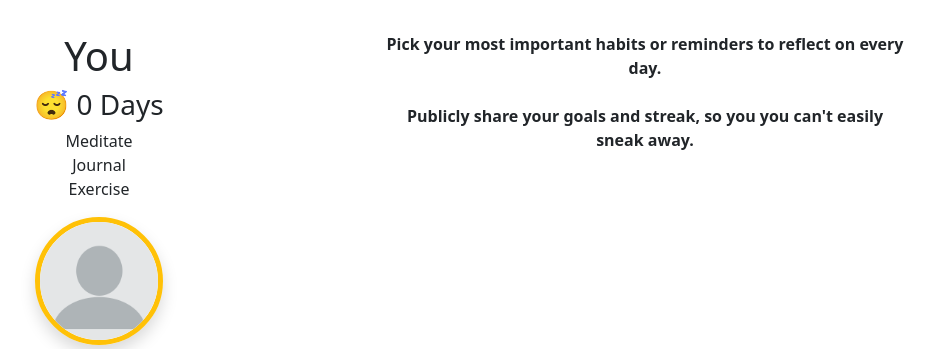
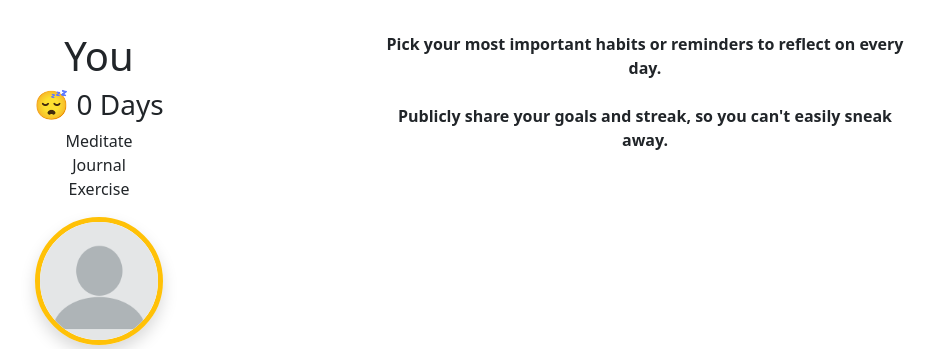
Before and after one commit to matta9001/habit_tracker, a Django app: page / in a window 1280 px wide. Shown: the part 880-1229 px from the top of the page, without its empty margins (268-1202 px from the left). Run offline with Django 4.2, Linux system fonts and the light colour scheme; some libraries are stand-ins or nearby versions.

Commit message:
"you you"

```diff
--- a/habit_app/templates/index.html
+++ b/habit_app/templates/index.html
@@ -166,7 +166,7 @@
 				<div class="col-sm-6 py-4 border-bottom">
 					<b>Pick your most important habits or reminders to reflect on every day.</b>
 					<br><br>
-					<b>Publicly share your goals and streak, so you you can't easily sneak away.</b>
+					<b>Publicly share your goals and streak, so you can't easily sneak away.</b>
 				</div>
 			</div>
 
```
